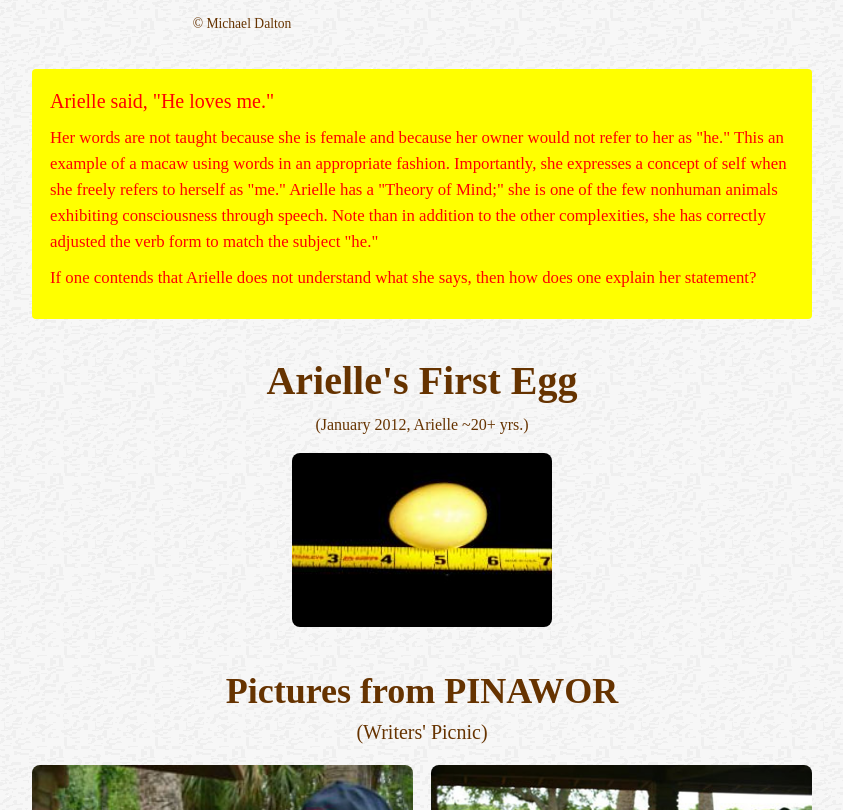
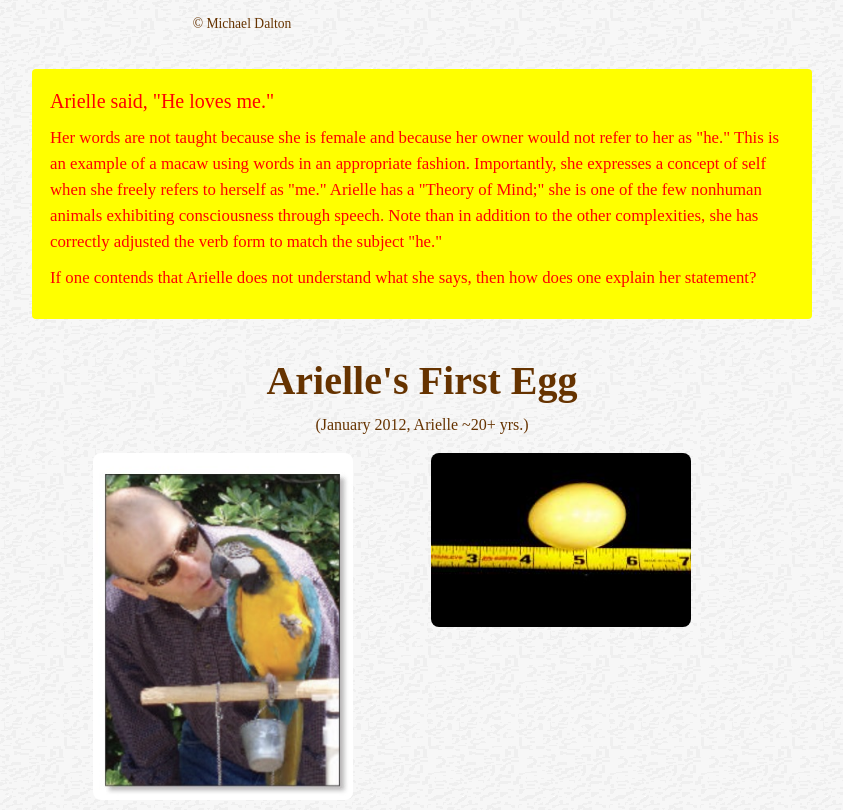
Before and after one commit to ParrotVocoder/parrotvocoder.github.io, an Astro site: page /photo-album in a window 1280 px wide. Shown: the part 1981-2791 px from the top of the page, without its empty margins (308-1151 px from the left). Built offline with nearby package versions, Linux system fonts and the light colour scheme; Astro itself is replaced by a stand-in of ours.

Commit message:
add image

```diff
--- a/src/pages/photo-album.astro
+++ b/src/pages/photo-album.astro
@@ -1,12 +1,13 @@
 ---
-import BaseLayout from '../layouts/BaseLayout.astro';
-import Navigation from '../components/Navigation.astro';
-import AudioPlayer from '../components/AudioPlayer.astro';
-import Breadcrumb from '../components/Breadcrumb.astro';
-import Footer from '../components/Footer.astro';
+import BaseLayout from "../layouts/BaseLayout.astro"
+import Navigation from "../components/Navigation.astro"
+import AudioPlayer from "../components/AudioPlayer.astro"
+import Breadcrumb from "../components/Breadcrumb.astro"
+import Footer from "../components/Footer.astro"
 
-const title = "Photo Album - Arielle the Talking Macaw";
-const description = "Original Photo Album content from ParrotSpeech featuring Arielle's communication, images, and audio examples.";
+const title = "Photo Album - Arielle the Talking Macaw"
+const description =
+  "Original Photo Album content from ParrotSpeech featuring Arielle's communication, images, and audio examples."
 ---
 
 <BaseLayout title={title} description={description}>
@@ -31,26 +32,22 @@ const description = "Original Photo Album content from ParrotSpeech featuring Ar
     </section>
 
     <section class="message-box blue-text">
+      <p>Arielle transmits a basic message. Her gesture means: "Please pick me up!"</p>
       <p>
-        Arielle transmits a basic message. Her gesture means: "Please pick me up!"
-      </p>
-      <p>
-        She makes herself understood. If her message is misunderstood, or if the response is too slow,
-        she vocalizes repeatedly until she gets her way. By chanting "Come up! Come up! Come up!"
-        or "Want up! Want up! Want up!" she annoys her companion human and succeeds at obtaining her goal.
+        She makes herself understood. If her message is misunderstood, or if the response is too slow, she vocalizes
+        repeatedly until she gets her way. By chanting "Come up! Come up! Come up!" or "Want up! Want up! Want up!" she
+        annoys her companion human and succeeds at obtaining her goal.
       </p>
     </section>
 
     <section class="yellow-box">
-      <p class="red-large">
-        Arielle composed the sentiment expressed on her own ... click "play" to hear her words.
-      </p>
+      <p class="red-large">Arielle composed the sentiment expressed on her own ... click "play" to hear her words.</p>
       <p class="red-small">
         (<a href="/files/Track_DD2.wav">Click here if player image is missing.</a>)
       </p>
       <p class="red-medium">
-        If, after hearing her speech, you are unsure of what Arielle said, the transcription and
-        explanation appear in a yellow box near the bottom of this page.
+        If, after hearing her speech, you are unsure of what Arielle said, the transcription and explanation appear in a
+        yellow box near the bottom of this page.
       </p>
       <AudioPlayer src="/files/Track_DD2.wav" autoplay={true} caption="Arielle speech sample" />
     </section>
@@ -62,15 +59,13 @@ const description = "Original Photo Album content from ParrotSpeech featuring Ar
       </figure>
       <div class="playground-text blue-text">
         <p>
-          One of Arielle's favorite places is the playground at a nearby park. She enjoys climbing
-          up and down over the ladder upon which she stands. She often explores the adjacent bridge
-          and the climbing towers too.
+          One of Arielle's favorite places is the playground at a nearby park. She enjoys climbing up and down over the
+          ladder upon which she stands. She often explores the adjacent bridge and the climbing towers too.
         </p>
         <p>
-          She is especially fond of little children, and she investigates anyone who might be doing
-          something interesting near her. From time to time, Arielle perches upon a person's arm if he
-          or she expresses interest in her. She has made a great number of friends along our walks
-          over nineteen years.
+          She is especially fond of little children, and she investigates anyone who might be doing something
+          interesting near her. From time to time, Arielle perches upon a person's arm if he or she expresses interest
+          in her. She has made a great number of friends along our walks over nineteen years.
         </p>
       </div>
     </section>
@@ -78,12 +73,11 @@ const description = "Original Photo Album content from ParrotSpeech featuring Ar
     <section class="yellow-box">
       <p class="red-large">Arielle said, "He loves me."</p>
       <p class="red-medium">
-        Her words are not taught because she is female and because her owner would not refer to her
-        as "he." This an example of a macaw using words in an appropriate fashion. Importantly,
-        she expresses a concept of self when she freely refers to herself as "me." Arielle has a
-        "Theory of Mind;" she is one of the few nonhuman animals exhibiting consciousness through speech.
-        Note than in addition to the other complexities, she has correctly adjusted the verb form to
-        match the subject "he."
+        Her words are not taught because she is female and because her owner would not refer to her as "he." This is an
+        example of a macaw using words in an appropriate fashion. Importantly, she expresses a concept of self when she
+        freely refers to herself as "me." Arielle has a "Theory of Mind;" she is one of the few nonhuman animals
+        exhibiting consciousness through speech. Note than in addition to the other complexities, she has correctly
+        adjusted the verb form to match the subject "he."
       </p>
       <p class="red-medium">
         If one contends that Arielle does not understand what she says, then how does one explain her statement?
@@ -93,10 +87,18 @@ const description = "Original Photo Album content from ParrotSpeech featuring Ar
     <section class="egg-section">
       <h2>Arielle's First Egg</h2>
       <p class="egg-subtitle">(January 2012, Arielle ~20+ yrs.)</p>
+      <div class="pinawor-grid">
         <figure>
-        <img src="/images/Arielle_s_Egg_with_scale.jpg" alt="Arielle's first egg with scale" />
+          <img src="/images/1773171614535blob.jpg" alt="1773171614535blob" />
         </figure>
-    </section>
+        <figure>
+          <img
+            src="/images/Arielle_s_Egg_with_scale.jpg"
+            style="width: 100%;height: auto;display: block;"
+            alt="Arielle's first egg with scale"
+          />
+        </figure>
+      </div>
 
       <section class="pinawor-section">
         <h2>Pictures from PINAWOR</h2>
@@ -130,8 +132,8 @@ const description = "Original Photo Album content from ParrotSpeech featuring Ar
       </section>
 
       <Footer />
+    </section>
   </article>
-</BaseLayout>
 
   <style>
     .page-header {
@@ -383,3 +385,4 @@ const description = "Original Photo Album content from ParrotSpeech featuring Ar
       }
     }
   </style>
+</BaseLayout>
```
Also changed, not shown: public/images/1773171614535blob.jpg (added). Lines whose indentation alone changed are shown as unchanged.
